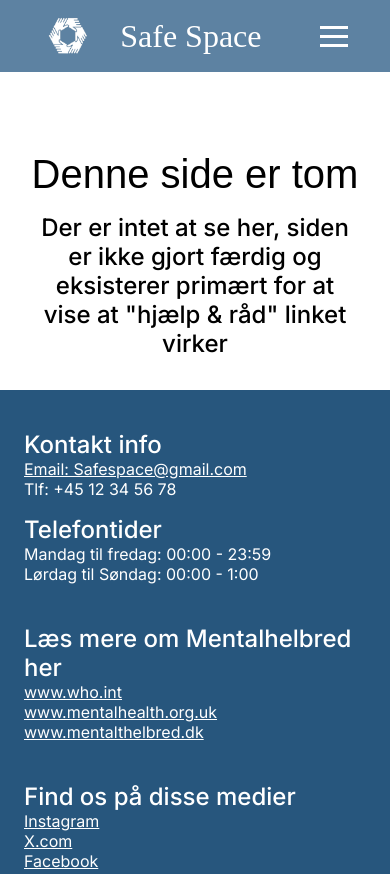
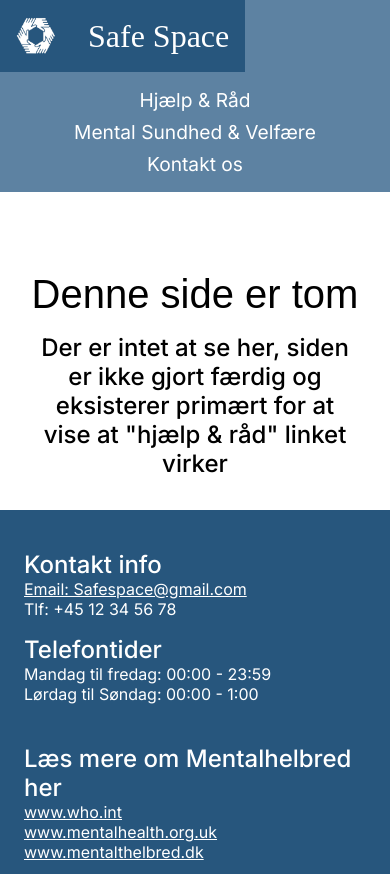
Before and after one commit to Dmoniatrix/Projekt-2-VS, a plain HTML site: page hjaelp.html in a window 390 px wide. Shown: the top 874 px of the page. Drawn offline with Linux system fonts and the light colour scheme; a web font is replaced by a local one.

Commit message:
rolled back the burger menu test, because it did not work

```diff
--- a/CSS/style.css
+++ b/CSS/style.css
@@ -46,8 +46,6 @@ h2 {
 header {
     background-color: rgb(93, 130, 162);
     margin: 0;
-    display: flex;
-    justify-content: space-evenly;
 }
 
 .logo {
@@ -74,70 +72,27 @@ header {
     font-weight: 300;
 }
 
-/* Desktop navbar */
-
-.navigation {
+.navbar {
     display: flex;
     justify-content: center;
     align-items: center;
+    color: rgb(255, 255, 255);
+    flex-wrap: wrap;
+    padding: 0;
+    gap: .5rem 0;
 }
 
-.navbar {
+.navlink {
     display: flex;
+    gap: 20px;
     list-style: none;
-    gap: 30px;
+    margin: 0 2rem;
 }
 
 .navlink a {
+    color: rgb(255, 255, 255);
+    font-size: 1.5rem;
     text-decoration: none;
-    color: white;
-}
-
-/* Burger button */
-
-.burger-menu {
-    display: none;
-    background: none;
-    border: none;
-    cursor: pointer;
-    padding: 10px;
-}
-
-.burger-menu span {
-    display: block;
-    width: 28px;
-    height: 3px;
-    background-color: white;
-    margin: 6px 0;
-}
-
-/* Mobile navbar */
-
-@media (max-width: 600px) {
-
-    .navigation {
-        position: relative;
-        flex-direction: column;
-        align-items: flex-end;
-    }
-
-    .burger-menu {
-        display: block;
-    }
-
-    .navbar {
-        display: none;
-        flex-direction: column;
-        gap: 20px;
-        width: 100%;
-        padding: 20px 0;
-        margin: 0;
-        text-align: center;
-    }
-
-    .navigation.is-open .navbar {
-        display: flex;
-    }
 }
 
 header a:hover,
--- a/hjaelp.html
+++ b/hjaelp.html
@@ -15,21 +15,12 @@
             <h3>Safe Space</h3>
         </a>
 
-        <nav class="navigation">
-
-            <button class="burger-menu" aria-label="Åbn menu"
-                aria-expanded="false" aria-controls="navbar">
-                <span></span>
-                <span></span>
-                <span></span>
-            </button>
-
-            <ul class="navbar" id="navbar">
+        <nav>
+            <ul class="navbar">
                 <li class="navlink"><a href="/hjaelp.html">Hjælp & Råd</a></li>
                 <li class="navlink"><a href="information.html">Mental Sundhed & Velfære</a></li>
                 <li class="navlink"><a href="kontakt.html">Kontakt os</a></li>
             </ul>
-
         </nav>
     </header>
     <main>
```
